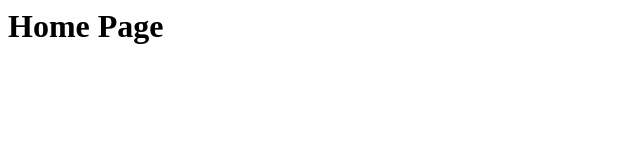
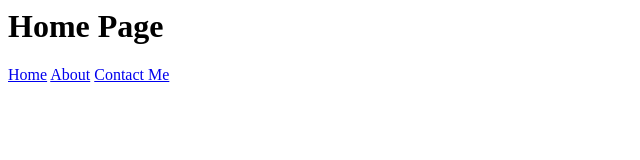
Before and after one commit to rosemutai/odin-node, a website: page index.html in a window 1280 px wide. Shown: the whole page, without its empty margins (0-640 px from the left). Drawn offline with Linux system fonts and the light colour scheme.

Commit message:
add links

```diff
--- a/index.html
+++ b/index.html
@@ -1 +1,5 @@
 <h1>Home Page</h1>
+
+<a href="/">Home</a>
+<a href="./about.html">About</a>
+<a href="./contact-me.html">Contact Me</a>
```
